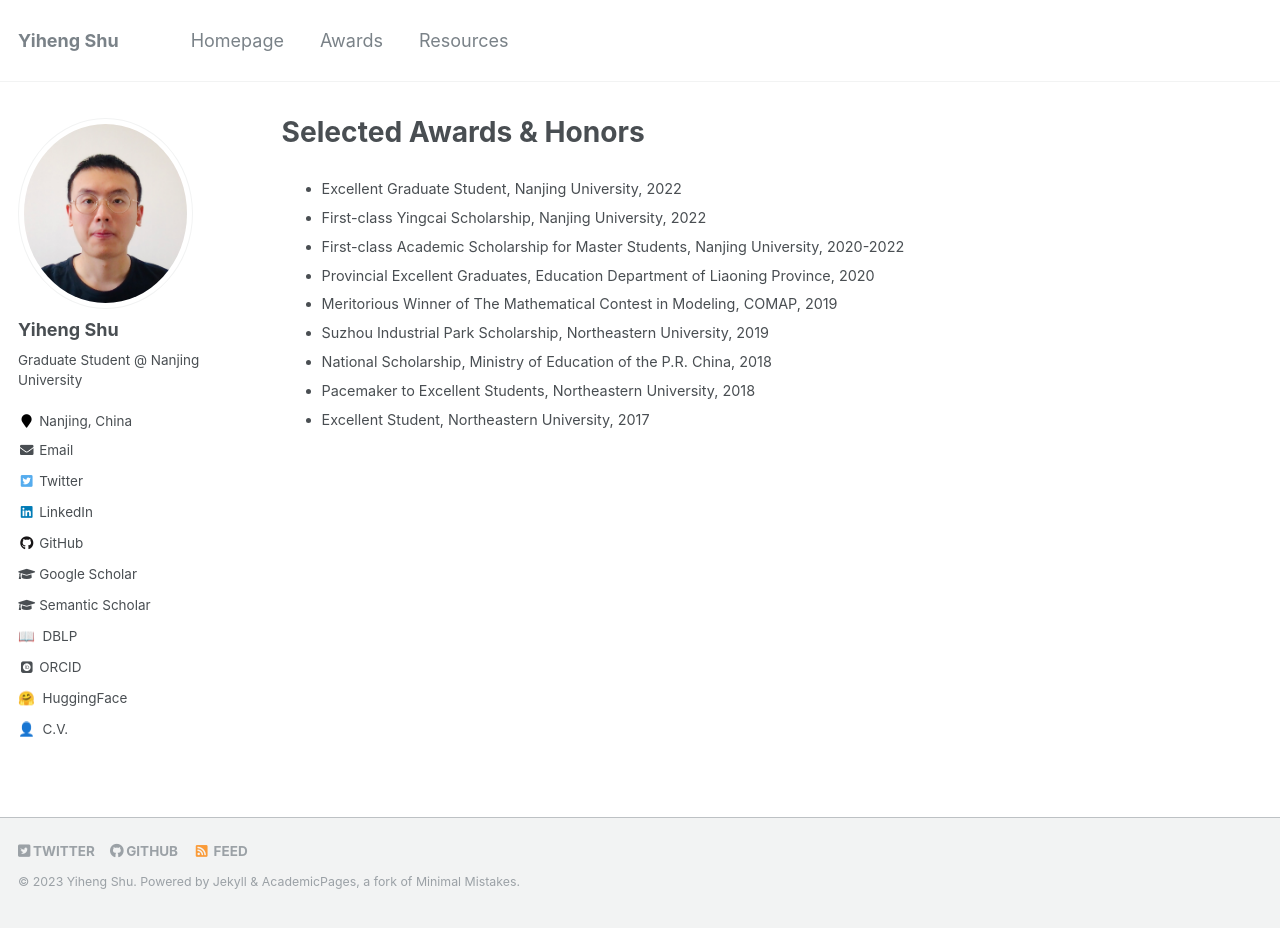
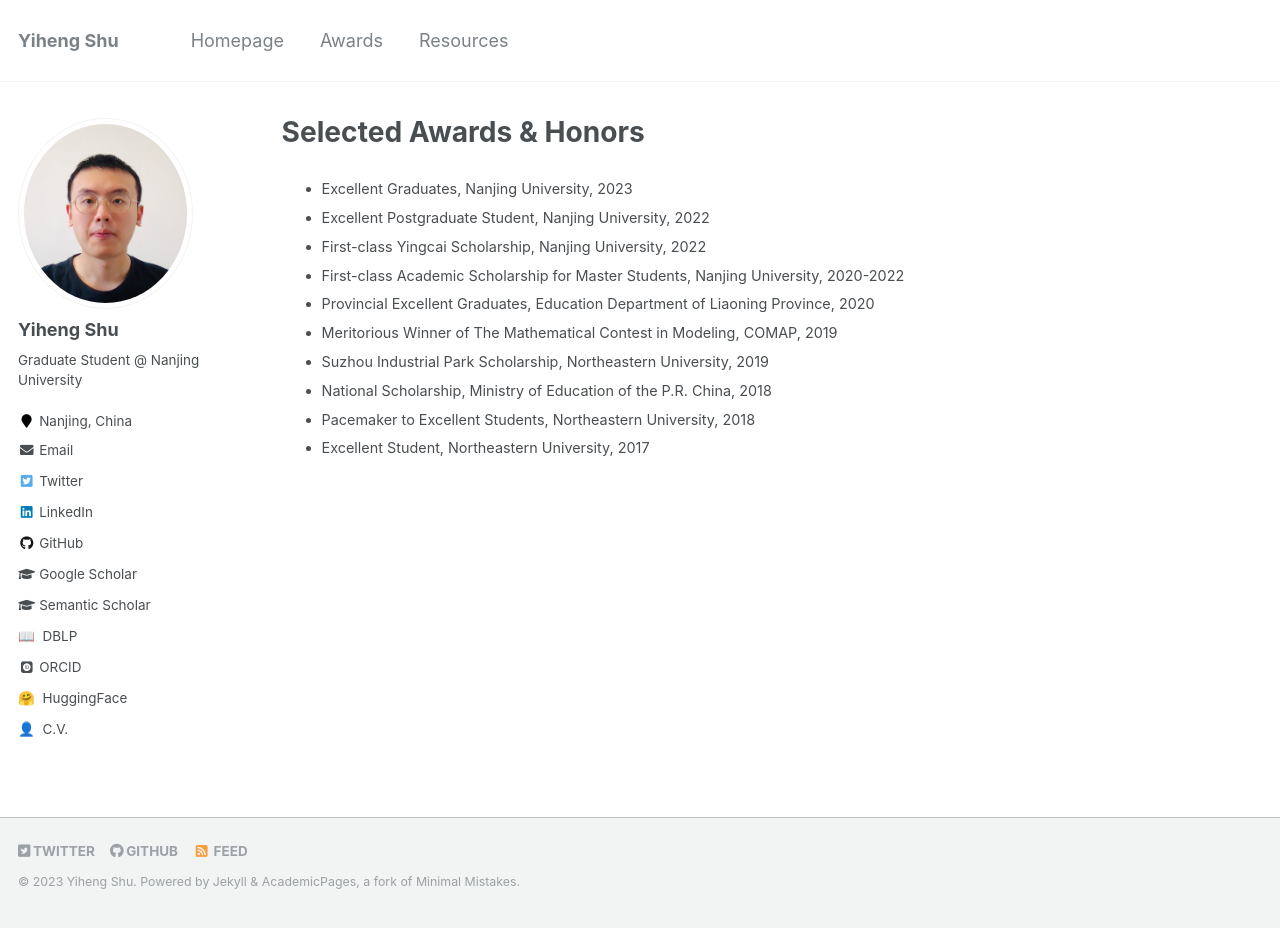
Before and after one commit to yihengshu/yihengshu.github.io, a Jekyll site: the page built from _pages/awards_honors.md, in a window 1280 px wide and 928 px high. Built offline with Jekyll 4.4.1, drawn with Linux system fonts in a browser that asks for light colours; some web fonts are replaced.

Commit message:
Update awards_honors.md

```diff
--- a/_pages/awards_honors.md
+++ b/_pages/awards_honors.md
@@ -6,7 +6,8 @@ redirect_from:
   - /awards_honors.html
 ---
 
-- Excellent Graduate Student, Nanjing University, 2022
+- Excellent Graduates, Nanjing University, 2023
+- Excellent Postgraduate Student, Nanjing University, 2022
 - First-class Yingcai Scholarship, Nanjing University, 2022
 - First-class Academic Scholarship for Master Students, Nanjing University, 2020-2022
 - Provincial Excellent Graduates, Education Department of Liaoning Province, 2020
```
